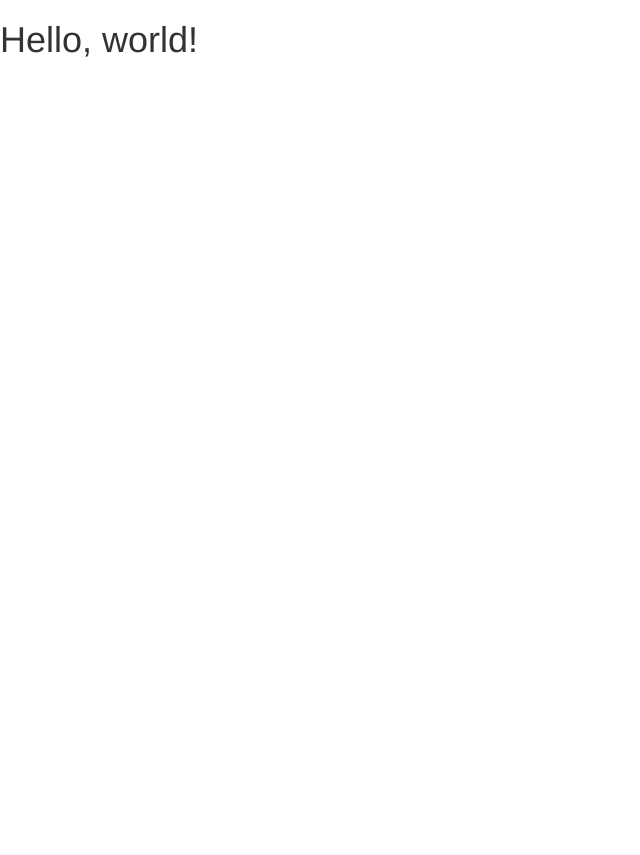
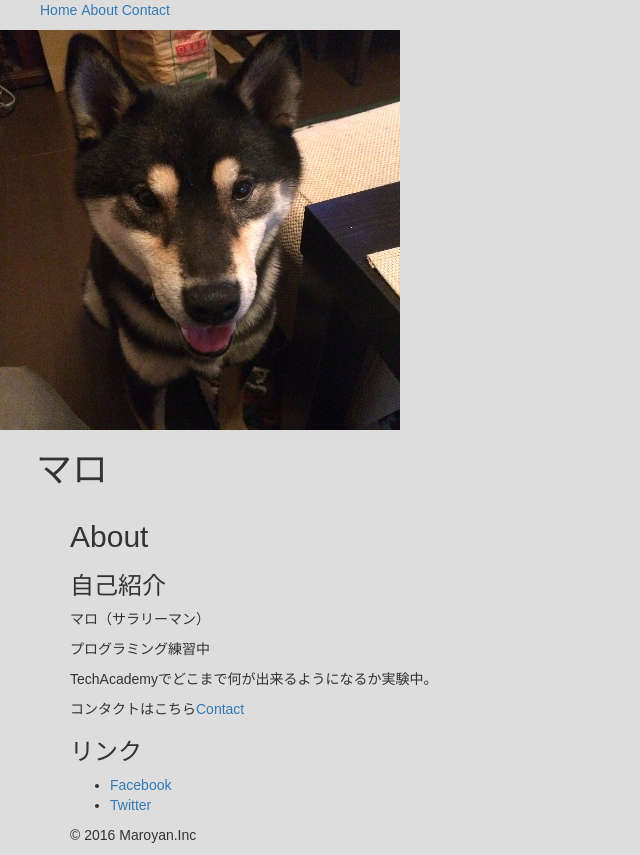
Before and after one commit to AikoHRN/AikoHRN.github.io, a plain HTML site: page index.html in a window 1280 px wide. Shown: the whole page, without its empty margins (0-640 px from the left). Before the commit the page ends 800 px from the top, so only its background shows below. Drawn offline with nearby package versions, Linux system fonts and the light colour scheme.

Commit message:
add format

```diff
--- /dev/null
+++ b/css/custom.css
@@ -0,0 +1,8 @@
+body {
+  font-family: YuGothic, "游ゴシック", "メイリオ", Meiryo, "ヒラギノ角ゴ Pro W3", "Hiragino Kaku Gothic Pro", sans-serif;
+  background-color: #ddd;
+  font-size: 14px;
+}
+nav ul li {
+  display: inline-block;
+}
--- a/index.html
+++ b/index.html
@@ -4,15 +4,46 @@
     <meta charset="utf-8">
     <meta http-equiv="X-UA-Compatible" content="IE=edge">
     <meta name="viewport" content="width=device-width, initial-scale=1">
-    <title>Bootstrap Sample</title>
+    <title> マロ| About</title>
     <!-- BootstrapのCSS読み込み -->
     <link rel="stylesheet" href="//maxcdn.bootstrapcdn.com/bootstrap/3.3.5/css/bootstrap.min.css">
+    <link rel="stylesheet" href="./css/custom.css">
     <!-- jQuery読み込み -->
     <script src="//ajax.googleapis.com/ajax/libs/jquery/1.11.3/jquery.min.js"></script>
     <!-- BootstrapのJS読み込み -->
     <script src="//maxcdn.bootstrapcdn.com/bootstrap/3.3.5/js/bootstrap.min.js"></script>
   </head>
   <body>
-    <h1>Hello, world!</h1>
+    <header>
+      <nav>
+        <ul>
+          <li><a href="index.html">Home</a></li>
+          <li><a href="about.html" class="selected">About</a></li>
+          <li><a href="contact.html">Contact</a></li>
+        </ul>
+      </nav>
+      <div id="logo">
+        <img src="./img/profile.jpg" alt="">
+        <h1>　マロ　</h1>
+      </div>
+    </header>
+    <div class="container">
+      <section>
+        <h2>About</h2>
+        <h3>自己紹介</h3>
+        <p>マロ（サラリーマン）</p>
+        <p>プログラミング練習中　</p>
+        <p>TechAcademyでどこまで何が出来るようになるか実験中。</p>
+        <p>コンタクトはこちら<a href="contact.html">Contact</a>
+        <h3>リンク</h3>
+        <ul>
+          <li><a href="https://www.facebook.com/tarokirameki" target="_blank">Facebook</a></li>
+          <li><a href="https://twitter.com/tarokirameki" target="_blank">Twitter</a></li>
+        </ul>
+      </section>
+      <footer>
+        <p>&copy; 2016 Maroyan.Inc</p>
+      </footer>
+    </div>
   </body>
 </html>
```
Also changed, not shown: img/profile.jpg (added).
